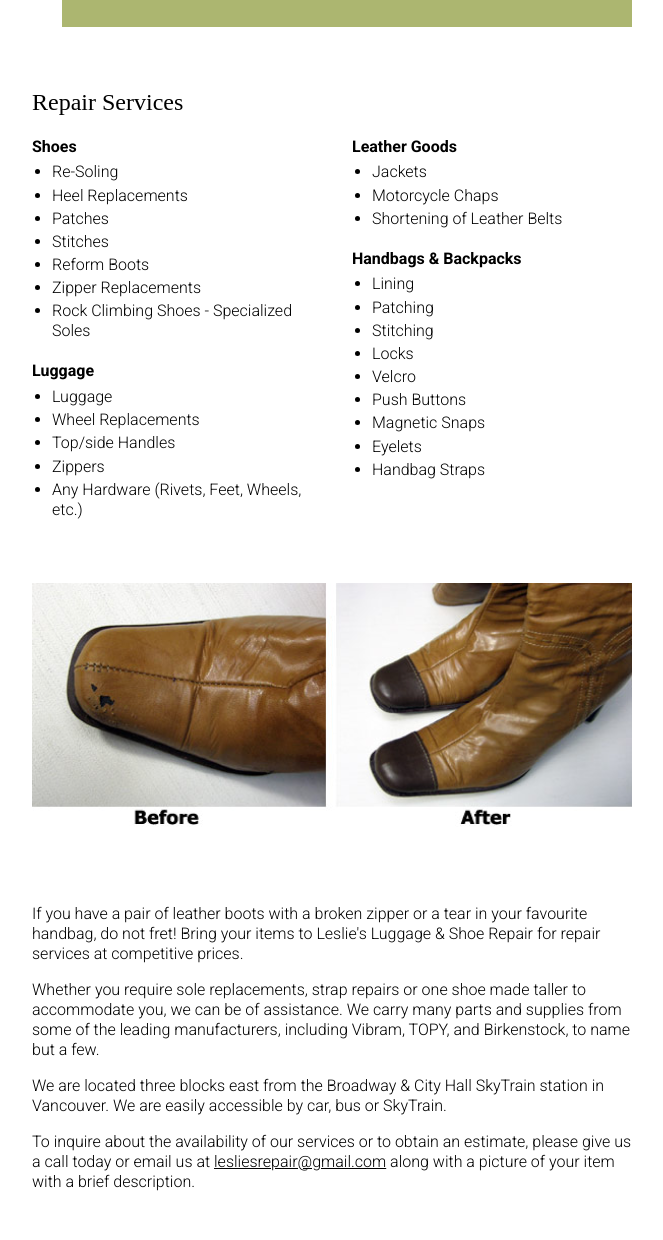
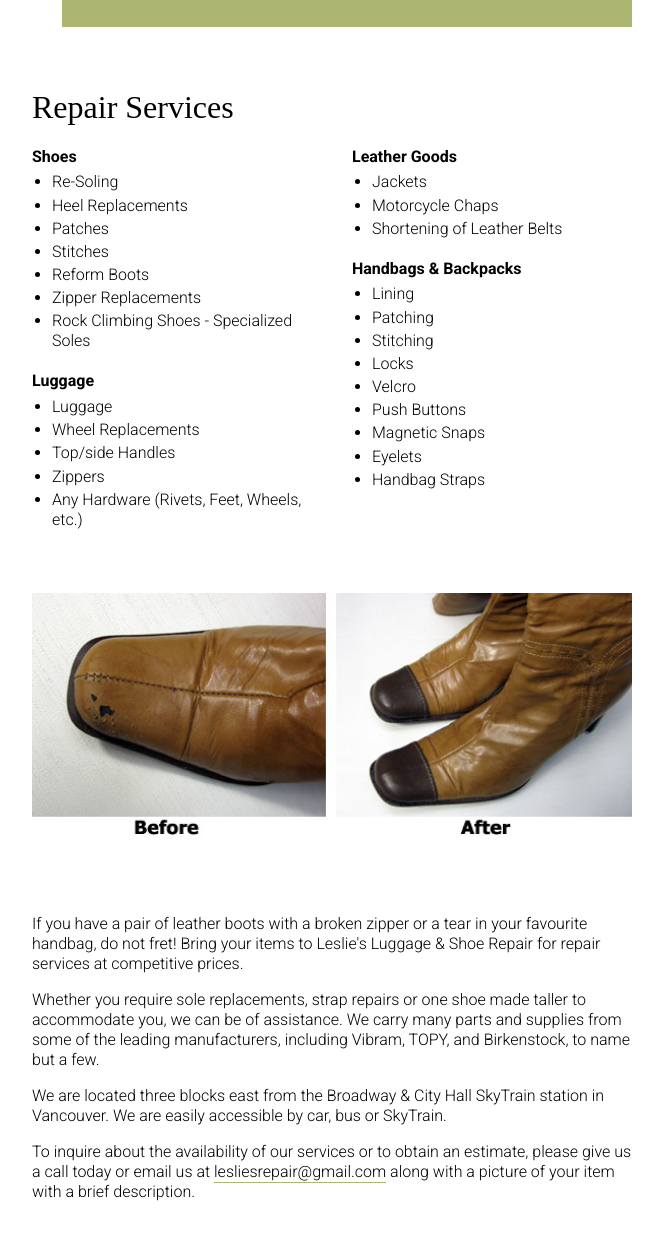
Before and after one commit to jmaloon/leslies-repair, a plain HTML site: page index.html in a window 1280 px wide. Shown: the part 967-2207 px from the top of the page, without its empty margins (308-971 px from the left). Drawn offline with Linux system fonts and the light colour scheme; a web font is replaced by a local one.

Commit message:
underline styles

```diff
--- a/styles.css
+++ b/styles.css
@@ -25,7 +25,7 @@ h1 {
   margin-bottom: 2rem;
 }
 h2 {
-  font-size: 1.5rem;
+  font-size: 2rem;
   margin-bottom: 1.25rem;
 }
 h3 {
@@ -52,14 +52,22 @@ dt {
   font-size: 0.75rem;
   color: var(--text-secondary);
 }
-
 dd {
   margin-bottom: 0.5rem;
 }
 
-/* img {
-  margin: 60px 0;
-} */
+u {
+  position: relative;
+  text-decoration: none;
+}
+u::before {
+  content: "";
+  position: absolute;
+  bottom: -2px;
+  width: 100%;
+  height: 1px;
+  background-color: var(--accent);
+}
 
 header {
   text-align: center;
```
